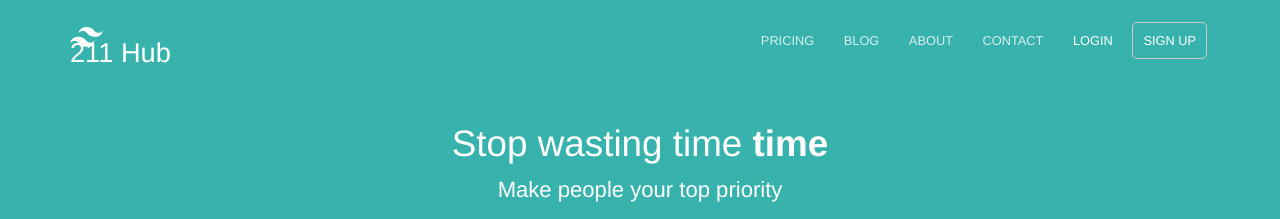
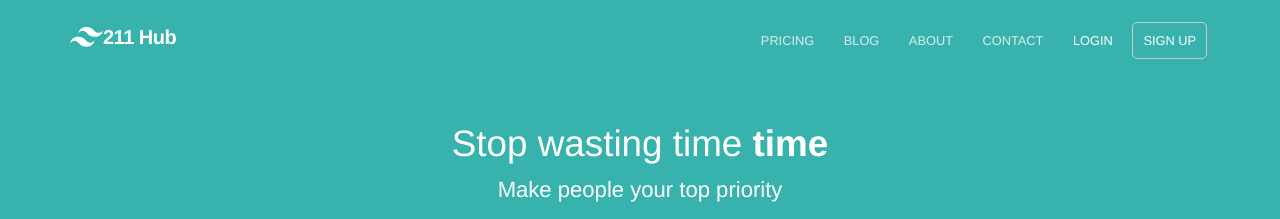
Before and after one commit to Ryanb58/211hub, a Jekyll site: the page built from index.html, in a window 1280 px wide. Shown: the top 219 px of the page. Built offline with Jekyll 4.4.1, drawn with Linux system fonts in a browser that asks for light colours.

Commit message:
Hopefully fix the logo issue.

```diff
--- a/_layouts/default.html
+++ b/_layouts/default.html
@@ -23,7 +23,13 @@
 	<body>
 		<header>
 			<div class="container">
-				<div class="company-name"><a href="{{ site.baseurl }}/"><img src="{{ site.baseurl }}/images/logo.svg" alt="211 Hub Logo" width="33" height="33" />211 Hub</a></div>
+				<div class="company-name">
+					<a href="{{ site.baseurl }}/">
+						<div>
+							<img src="{{ site.baseurl }}/images/logo.svg" alt="211 Hub Logo" width="33" height="33" />211 Hub
+						</div>
+					</a>
+				</div>
 				{% include navigation.html %}
 			</div>
 		</header>
--- a/_sass/layout.scss
+++ b/_sass/layout.scss
@@ -40,10 +40,19 @@ header {
 
 		a {
 			display: inline-block;
+
+			div {
+				display: flex;
+				align-items: center;
+				flex-shrink: 0;
+				letter-spacing: -.025em;
+				font-size: 1.25rem;
+				font-weight: 600;
+			}
 		}
 
 		img {
-			display: block;
+			// display: block;
 			width: auto;
 		}
 	}
```
